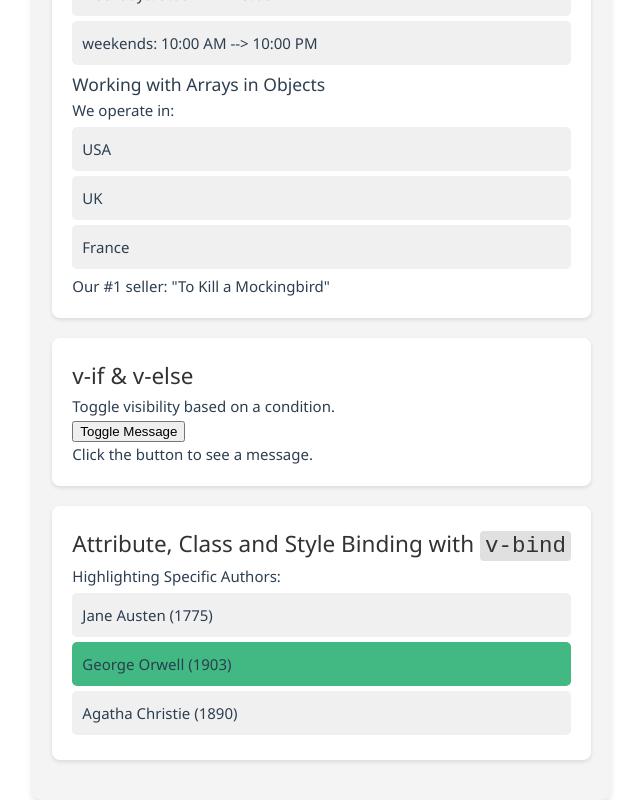
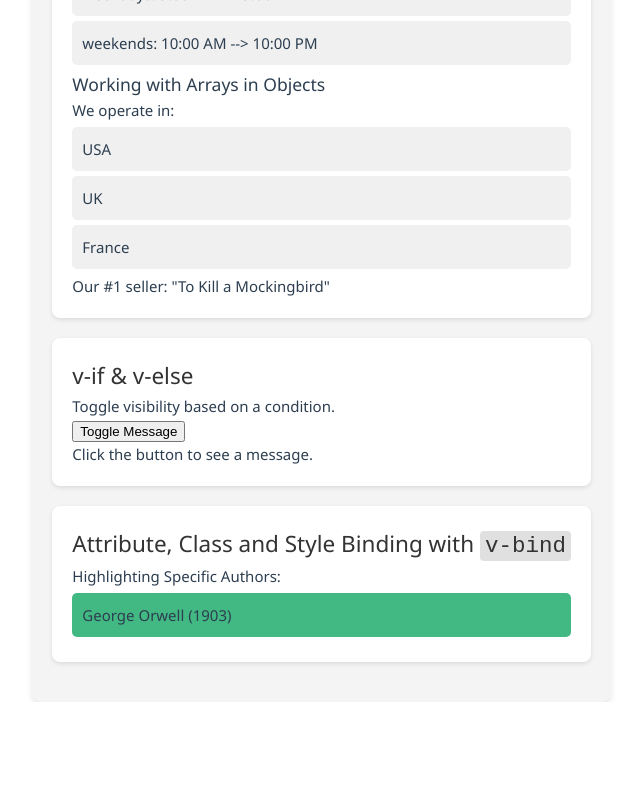
Before and after one commit to ivan1112234rfdsa/xwang-library, a Vue app: page / in a window 1280 px wide. Shown: the part 1484-2284 px from the top of the page, without its empty margins (29-671 px from the left). After the commit the page ends 2186 px from the top, so only its background shows below. Built offline with nearby package versions, Linux system fonts and the light colour scheme.

Commit message:
latest 2

```diff
--- a/src/components/JSON.vue
+++ b/src/components/JSON.vue
@@ -114,8 +114,8 @@
       <h2>Attribute, Class and Style Binding with <code>v-bind</code></h2>
       <p>Highlighting Specific Authors:</p>
       <ul>
-        <li v-for="author in authors" :key="author.id" :class="{ highlight: author.name === 'George Orwell' }">
-          {{ author.name }} ({{ author.birthYear }})
+        <li v-if="orwell" :class="{ highlight: orwell.name}">
+          {{ orwell.name }} ({{ orwell.birthYear }})
         </li>
       </ul>
     </section>
```
